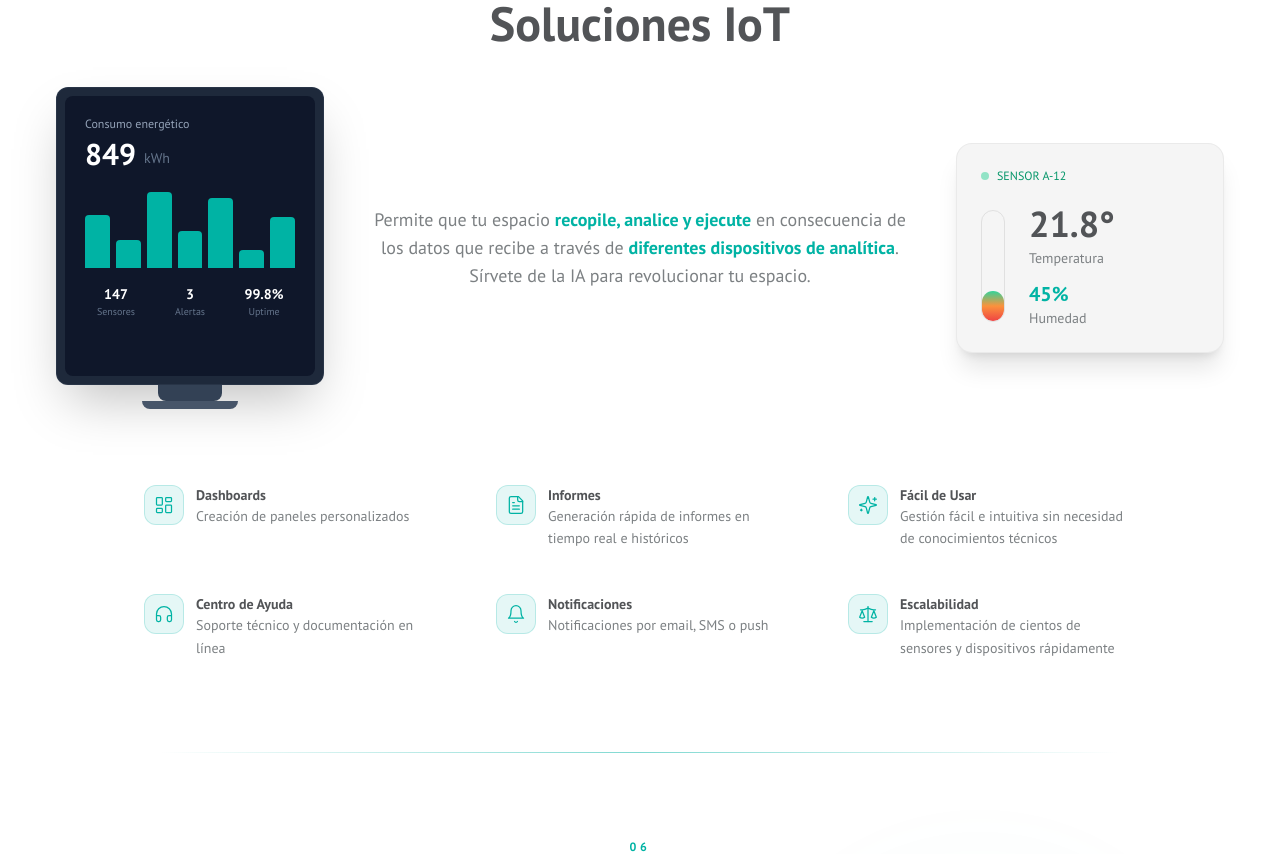
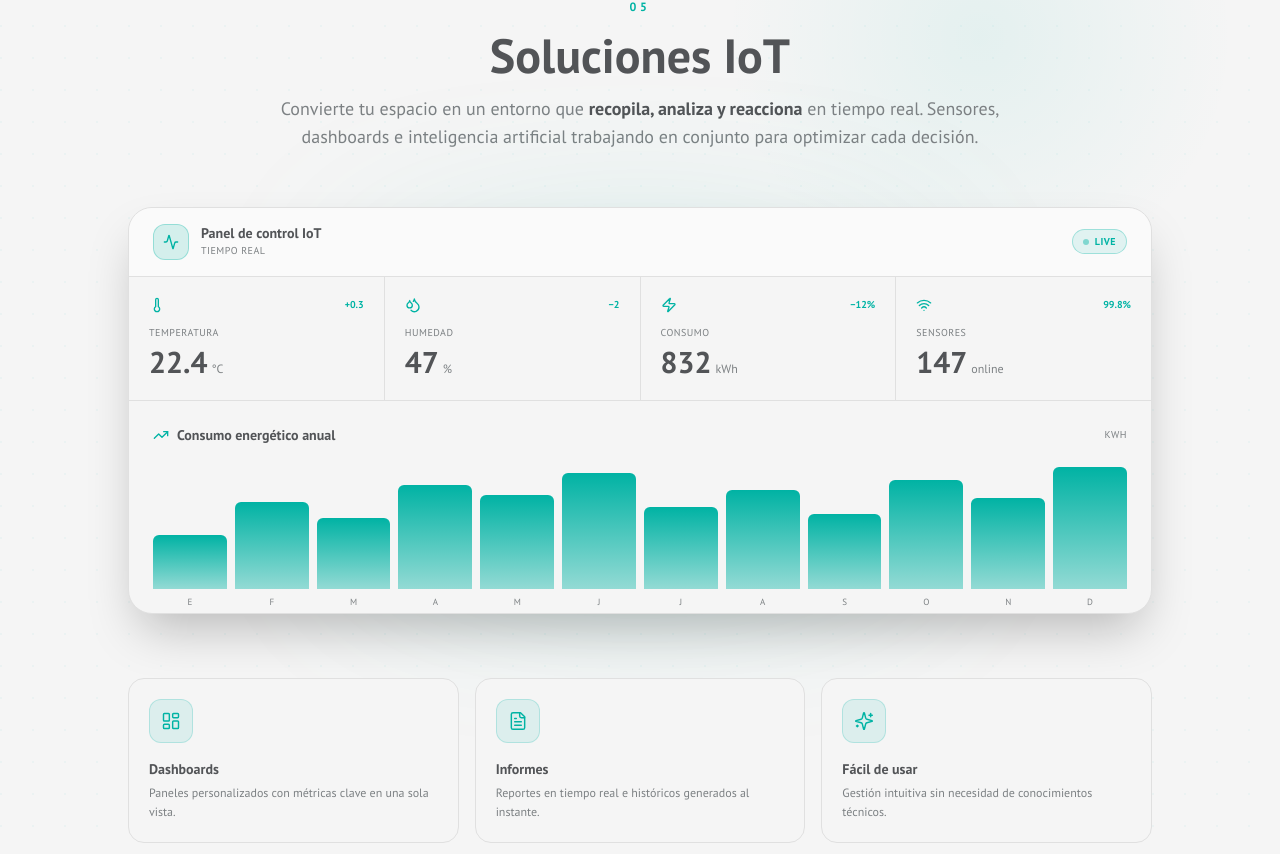
Before and after one commit to caralovell/BASE-presentaciones, a React (Vite) app: page / in a window 1280 px wide. Shown: the part 6610-7464 px from the top of the page. Built offline with nearby package versions, Linux system fonts and the light colour scheme; the HTML template or start-up script is replaced by a standard one.

Commit message:
Changes
Co-authored-by: caralovell <168685711+caralovell@users.noreply.github.com>

```diff
--- a/src/components/IoTSection.tsx
+++ b/src/components/IoTSection.tsx
@@ -1,189 +1,193 @@
-import { useState, useEffect } from "react";
 import { motion } from "framer-motion";
-import { LayoutDashboard, FileText, Sparkles, Headphones, Bell, Scale } from "lucide-react";
+import {
+  LayoutDashboard,
+  FileText,
+  Sparkles,
+  Headphones,
+  Bell,
+  Scale,
+  Activity,
+  Thermometer,
+  Droplets,
+  Zap,
+  Wifi,
+  TrendingUp,
+} from "lucide-react";
 import ScrollReveal from "./ScrollReveal";
 
 const features = [
-  { icon: LayoutDashboard, title: "Dashboards", desc: "Creación de paneles personalizados" },
-  { icon: FileText, title: "Informes", desc: "Generación rápida de informes en tiempo real e históricos" },
-  { icon: Sparkles, title: "Fácil de Usar", desc: "Gestión fácil e intuitiva sin necesidad de conocimientos técnicos" },
-  { icon: Headphones, title: "Centro de Ayuda", desc: "Soporte técnico y documentación en línea" },
-  { icon: Bell, title: "Notificaciones", desc: "Notificaciones por email, SMS o push" },
-  { icon: Scale, title: "Escalabilidad", desc: "Implementación de cientos de sensores y dispositivos rápidamente" },
+  { icon: LayoutDashboard, title: "Dashboards", desc: "Paneles personalizados con métricas clave en una sola vista." },
+  { icon: FileText, title: "Informes", desc: "Reportes en tiempo real e históricos generados al instante." },
+  { icon: Sparkles, title: "Fácil de usar", desc: "Gestión intuitiva sin necesidad de conocimientos técnicos." },
+  { icon: Headphones, title: "Centro de ayuda", desc: "Soporte técnico y documentación siempre disponibles." },
+  { icon: Bell, title: "Notificaciones", desc: "Alertas instantáneas por email, SMS o notificación push." },
+  { icon: Scale, title: "Escalabilidad", desc: "Despliega cientos de sensores y dispositivos en minutos." },
 ];
 
-const AnimatedDashboard = () => {
-  const [values, setValues] = useState([65, 42, 78, 55, 88, 35, 72]);
+const kpis = [
+  { icon: Thermometer, label: "Temperatura", value: "22.4", unit: "°C", trend: "+0.3" },
+  { icon: Droplets, label: "Humedad", value: "47", unit: "%", trend: "−2" },
+  { icon: Zap, label: "Consumo", value: "832", unit: "kWh", trend: "−12%" },
+  { icon: Wifi, label: "Sensores", value: "147", unit: "online", trend: "99.8%" },
+];
 
-  useEffect(() => {
-    const interval = setInterval(() => {
-      setValues((prev) =>
-        prev.map((v) => {
-          const change = (Math.random() - 0.5) * 20;
-          return Math.max(10, Math.min(95, v + change));
-        }),
-      );
-    }, 2000);
-    return () => clearInterval(interval);
-  }, []);
-
-  return (
-    <div className="relative w-full max-w-xs">
-      <div className="bg-slate-800 rounded-xl p-2 shadow-2xl border border-slate-700/50">
-        <div className="bg-slate-900 rounded-lg p-5 min-h-[280px]">
-          <div className="mb-4">
-            <p className="text-slate-400 text-xs mb-1">Consumo energético</p>
-            <div className="flex items-end gap-2">
-              <motion.span
-                className="text-3xl font-bold text-white"
-                key={Math.round(values[0])}
-                initial={{ opacity: 0, y: 10 }}
-                animate={{ opacity: 1, y: 0 }}
-                transition={{ duration: 0.3 }}
-              >
-                {Math.round(values[0] * 12.8)}
-              </motion.span>
-              <span className="text-slate-500 text-sm mb-1">kWh</span>
-            </div>
-          </div>
-          <div className="flex items-end gap-1.5 h-20 mb-4">
-            {values.map((v, i) => (
-              <motion.div
-                key={i}
-                className="flex-1 rounded-t-sm bg-accent"
-                animate={{ height: `${v}%` }}
-                transition={{ duration: 1, ease: "easeInOut" }}
-              />
-            ))}
-          </div>
-          <div className="grid grid-cols-3 gap-3">
-            {[
-              { label: "Sensores", value: "147" },
-              { label: "Alertas", value: "3" },
-              { label: "Uptime", value: "99.8%" },
-            ].map((stat) => (
-              <div key={stat.label} className="text-center">
-                <p className="text-white font-semibold text-sm">{stat.value}</p>
-                <p className="text-slate-500 text-[10px]">{stat.label}</p>
-              </div>
-            ))}
-          </div>
-        </div>
-      </div>
-      <div className="mx-auto w-16 h-4 bg-slate-700 rounded-b-lg" />
-      <div className="mx-auto w-24 h-2 bg-slate-600 rounded-b-lg" />
-    </div>
-  );
-};
-
-const FloatingSensor = () => {
-  const [temp, setTemp] = useState(22.0);
-  const [humidity, setHumidity] = useState(45);
-
-  useEffect(() => {
-    const interval = setInterval(() => {
-      setTemp((prev) => {
-        const change = (Math.random() - 0.4) * 0.8;
-        return Math.max(18, Math.min(32, prev + change));
-      });
-      setHumidity((prev) => {
-        const change = Math.round((Math.random() - 0.5) * 4);
-        return Math.max(30, Math.min(70, prev + change));
-      });
-    }, 1500);
-    return () => clearInterval(interval);
-  }, []);
-
-  const tempPercent = ((temp - 15) / 25) * 100;
-
-  return (
-    <div className="bg-card rounded-2xl p-6 shadow-xl border border-border/50 w-full max-w-xs">
-      <div className="flex items-center gap-2 mb-5">
-        <div className="w-2 h-2 rounded-full bg-emerald-400 animate-pulse" />
-        <span className="text-emerald-600 text-xs font-medium">SENSOR A-12</span>
-      </div>
-      <div className="flex items-center gap-6">
-        <div className="relative w-6 h-28 bg-muted rounded-full overflow-hidden border border-border">
-          <motion.div
-            className="absolute bottom-0 left-0 right-0 bg-gradient-to-t from-red-500 via-orange-400 to-emerald-400 rounded-full"
-            animate={{ height: `${tempPercent}%` }}
-            transition={{ duration: 1, ease: "easeInOut" }}
-          />
-        </div>
-        <div>
-          <motion.p
-            className="text-4xl font-bold text-foreground"
-            key={temp.toFixed(1)}
-            initial={{ opacity: 0.5 }}
-            animate={{ opacity: 1 }}
-          >
-            {temp.toFixed(1)}°
-          </motion.p>
-          <p className="text-muted-foreground text-sm mt-1">Temperatura</p>
-          <div className="mt-3">
-            <motion.p
-              className="text-xl font-semibold text-accent"
-              key={humidity}
-              initial={{ opacity: 0.5 }}
-              animate={{ opacity: 1 }}
-            >
-              {humidity}%
-            </motion.p>
-            <p className="text-muted-foreground text-sm">Humedad</p>
-          </div>
-        </div>
-      </div>
-    </div>
-  );
-};
+// Static illustrative bar chart values (PDF-friendly, no live animation)
+const barValues = [42, 68, 55, 81, 73, 90, 64, 77, 58, 85, 71, 95];
+const barLabels = ["E", "F", "M", "A", "M", "J", "J", "A", "S", "O", "N", "D"];
 
 const IoTSection = () => (
-  <section id="iot" className="py-12 md:py-16 bg-background overflow-hidden">
-    <div className="container mx-auto px-4">
+  <section id="iot" className="py-16 md:py-24 bg-surface relative overflow-hidden">
+    {/* Subtle background */}
+    <div
+      className="absolute inset-0 opacity-[0.04]"
+      style={{
+        backgroundImage:
+          "radial-gradient(circle at 1px 1px, hsl(var(--accent)) 1px, transparent 0)",
+        backgroundSize: "32px 32px",
+      }}
+    />
+    <div
+      className="absolute -top-40 right-0 w-[600px] h-[600px] rounded-full opacity-[0.07]"
+      style={{ background: "radial-gradient(circle, hsl(var(--accent)), transparent 60%)" }}
+    />
+
+    <div className="container mx-auto px-4 relative z-10">
+      {/* Header */}
       <ScrollReveal>
-        <div className="text-center max-w-3xl mx-auto mb-10">
-          <span className="inline-block text-xs uppercase tracking-[0.3em] text-accent font-primary font-bold mb-4">05</span>
-          <h2 className="text-3xl md:text-5xl font-bold text-foreground">Soluciones IoT</h2>
+        <div className="text-center max-w-3xl mx-auto mb-14">
+          <span className="inline-block text-xs uppercase tracking-[0.3em] text-accent font-primary font-bold mb-4">
+            05
+          </span>
+          <h2 className="text-3xl md:text-5xl font-bold text-foreground mb-4">Soluciones IoT</h2>
+          <p className="text-base md:text-lg text-muted-foreground leading-relaxed">
+            Convierte tu espacio en un entorno que{" "}
+            <strong className="text-foreground">recopila, analiza y reacciona</strong> en tiempo real.
+            Sensores, dashboards e inteligencia artificial trabajando en conjunto para optimizar cada decisión.
+          </p>
         </div>
       </ScrollReveal>
 
-      <div className="grid lg:grid-cols-[1fr_2fr_1fr] gap-8 lg:gap-12 items-center mb-16">
-        <ScrollReveal direction="left" className="flex justify-center">
-          <AnimatedDashboard />
-        </ScrollReveal>
+      {/* Hero visual: dashboard mockup */}
+      <ScrollReveal delay={0.1}>
+        <div className="relative max-w-5xl mx-auto mb-16">
+          {/* Glow */}
+          <div
+            className="absolute -inset-8 rounded-[3rem] blur-3xl opacity-50"
+            style={{
+              background: "radial-gradient(circle, hsl(var(--accent) / 0.25), transparent 70%)",
+            }}
+          />
 
-        <ScrollReveal delay={0.1}>
-          <p className="text-base md:text-lg text-muted-foreground leading-relaxed text-center max-w-xl mx-auto">
-            Permite que tu espacio{" "}
-            <em className="text-accent not-italic font-semibold">recopile, analice y ejecute</em>{" "}
-            en consecuencia de los datos que recibe a través de{" "}
-            <em className="text-accent not-italic font-semibold">diferentes dispositivos de analítica</em>.
-            Sírvete de la IA para revolucionar tu espacio.
-          </p>
-        </ScrollReveal>
+          <div className="relative rounded-3xl bg-card border border-border shadow-2xl overflow-hidden">
+            {/* Top bar */}
+            <div className="flex items-center justify-between px-6 py-4 border-b border-border bg-background/50">
+              <div className="flex items-center gap-3">
+                <div className="w-9 h-9 rounded-xl bg-accent/15 border border-accent/30 flex items-center justify-center">
+                  <Activity className="w-4 h-4 text-accent" strokeWidth={2} />
+                </div>
+                <div>
+                  <p className="text-sm font-bold text-foreground leading-tight">Panel de control IoT</p>
+                  <p className="text-[10px] uppercase tracking-wider text-muted-foreground">Tiempo real</p>
+                </div>
+              </div>
+              <div className="flex items-center gap-2">
+                <div className="flex items-center gap-1.5 px-2.5 py-1 rounded-full bg-accent/10 border border-accent/30">
+                  <motion.div
+                    className="w-1.5 h-1.5 rounded-full bg-accent"
+                    animate={{ opacity: [1, 0.3, 1] }}
+                    transition={{ duration: 1.6, repeat: Infinity }}
+                  />
+                  <span className="text-[10px] font-bold text-accent uppercase tracking-wider">Live</span>
+                </div>
+              </div>
+            </div>
 
-        <ScrollReveal direction="right" className="flex justify-center">
-          <FloatingSensor />
-        </ScrollReveal>
-      </div>
+            {/* KPI grid */}
+            <div className="grid grid-cols-2 md:grid-cols-4 gap-px bg-border">
+              {kpis.map((kpi, i) => {
+                const Icon = kpi.icon;
+                return (
+                  <motion.div
+                    key={kpi.label}
+                    initial={{ opacity: 0, y: 16 }}
+                    whileInView={{ opacity: 1, y: 0 }}
+                    viewport={{ once: true }}
+                    transition={{ delay: i * 0.08 }}
+                    className="bg-card p-5"
+                  >
+                    <div className="flex items-center justify-between mb-3">
+                      <Icon className="w-4 h-4 text-accent" strokeWidth={2} />
+                      <span className="text-[10px] font-semibold text-accent">{kpi.trend}</span>
+                    </div>
+                    <p className="text-[10px] uppercase tracking-wider text-muted-foreground mb-1">
+                      {kpi.label}
+                    </p>
+                    <div className="flex items-baseline gap-1">
+                      <span className="text-2xl md:text-3xl font-bold text-foreground">{kpi.value}</span>
+                      <span className="text-xs text-muted-foreground">{kpi.unit}</span>
+                    </div>
+                  </motion.div>
+                );
+              })}
+            </div>
 
+            {/* Chart area */}
+            <div className="p-6 border-t border-border">
+              <div className="flex items-center justify-between mb-4">
+                <div className="flex items-center gap-2">
+                  <TrendingUp className="w-4 h-4 text-accent" strokeWidth={2} />
+                  <p className="text-sm font-bold text-foreground">Consumo energético anual</p>
+                </div>
+                <span className="text-[10px] uppercase tracking-wider text-muted-foreground">kWh</span>
+              </div>
+              <div className="flex items-end gap-2 h-32">
+                {barValues.map((v, i) => (
+                  <motion.div
+                    key={i}
+                    initial={{ height: 0, opacity: 0 }}
+                    whileInView={{ height: `${v}%`, opacity: 1 }}
+                    viewport={{ once: true }}
+                    transition={{ delay: i * 0.04, duration: 0.6, ease: "easeOut" }}
+                    className="flex-1 rounded-t-md bg-gradient-to-t from-accent/40 to-accent relative group"
+                  >
+                    <span className="absolute -bottom-5 left-1/2 -translate-x-1/2 text-[9px] text-muted-foreground">
+                      {barLabels[i]}
+                    </span>
+                  </motion.div>
+                ))}
+              </div>
+            </div>
+          </div>
+        </div>
+      </ScrollReveal>
+
+      {/* Features grid */}
       <ScrollReveal delay={0.15}>
-        <div className="grid sm:grid-cols-2 lg:grid-cols-3 gap-x-8 gap-y-5 max-w-5xl mx-auto">
-          {features.map((feature) => {
+        <div className="grid sm:grid-cols-2 lg:grid-cols-3 gap-4 max-w-5xl mx-auto">
+          {features.map((feature, i) => {
             const Icon = feature.icon;
             return (
-              <div
+              <motion.div
                 key={feature.title}
-                className="flex items-start gap-3 py-3 px-4 rounded-xl transition-all duration-300 hover:bg-accent/5"
+                initial={{ opacity: 0, y: 20 }}
+                whileInView={{ opacity: 1, y: 0 }}
+                viewport={{ once: true }}
+                transition={{ delay: i * 0.06 }}
+                whileHover={{ y: -4 }}
+                className="group relative p-5 rounded-2xl bg-card border border-border hover:border-accent/50 transition-all duration-300 overflow-hidden"
               >
-                <div className="shrink-0 w-10 h-10 rounded-xl bg-accent/10 border border-accent/20 flex items-center justify-center">
-                  <Icon className="w-5 h-5 text-accent" strokeWidth={1.5} />
+                <div
+                  className="absolute -top-12 -right-12 w-24 h-24 rounded-full opacity-0 group-hover:opacity-100 transition-opacity duration-500"
+                  style={{ background: "radial-gradient(circle, hsl(var(--accent) / 0.2), transparent 70%)" }}
+                />
+                <div className="relative">
+                  <div className="w-11 h-11 rounded-xl bg-accent/10 border border-accent/20 flex items-center justify-center mb-4 group-hover:scale-110 group-hover:bg-accent/15 transition-transform duration-300">
+                    <Icon className="w-5 h-5 text-accent" strokeWidth={1.75} />
+                  </div>
+                  <h4 className="text-sm font-bold text-foreground mb-1">{feature.title}</h4>
+                  <p className="text-xs text-muted-foreground leading-relaxed">{feature.desc}</p>
                 </div>
-                <div>
-                  <p className="text-sm font-semibold text-foreground">{feature.title}</p>
-                  <p className="text-sm text-muted-foreground leading-relaxed">{feature.desc}</p>
-                </div>
-              </div>
+              </motion.div>
             );
           })}
         </div>
```
